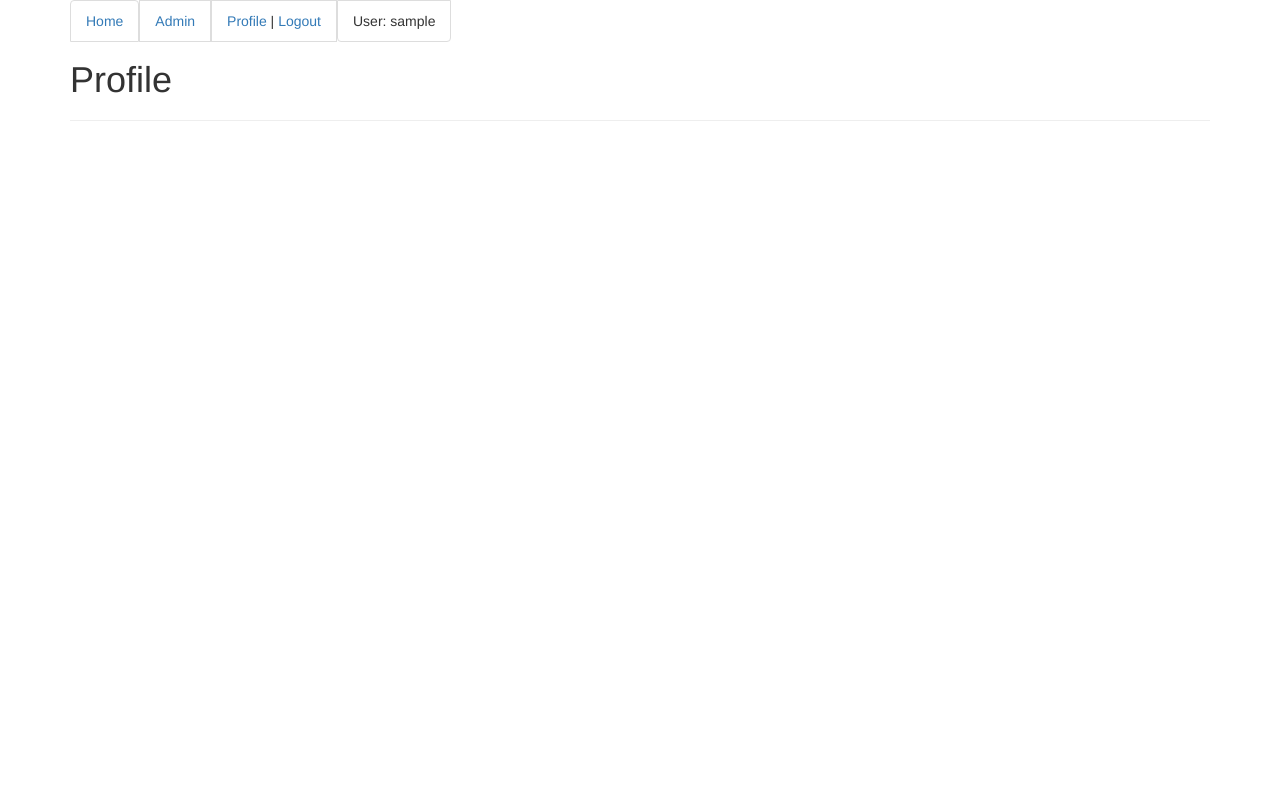
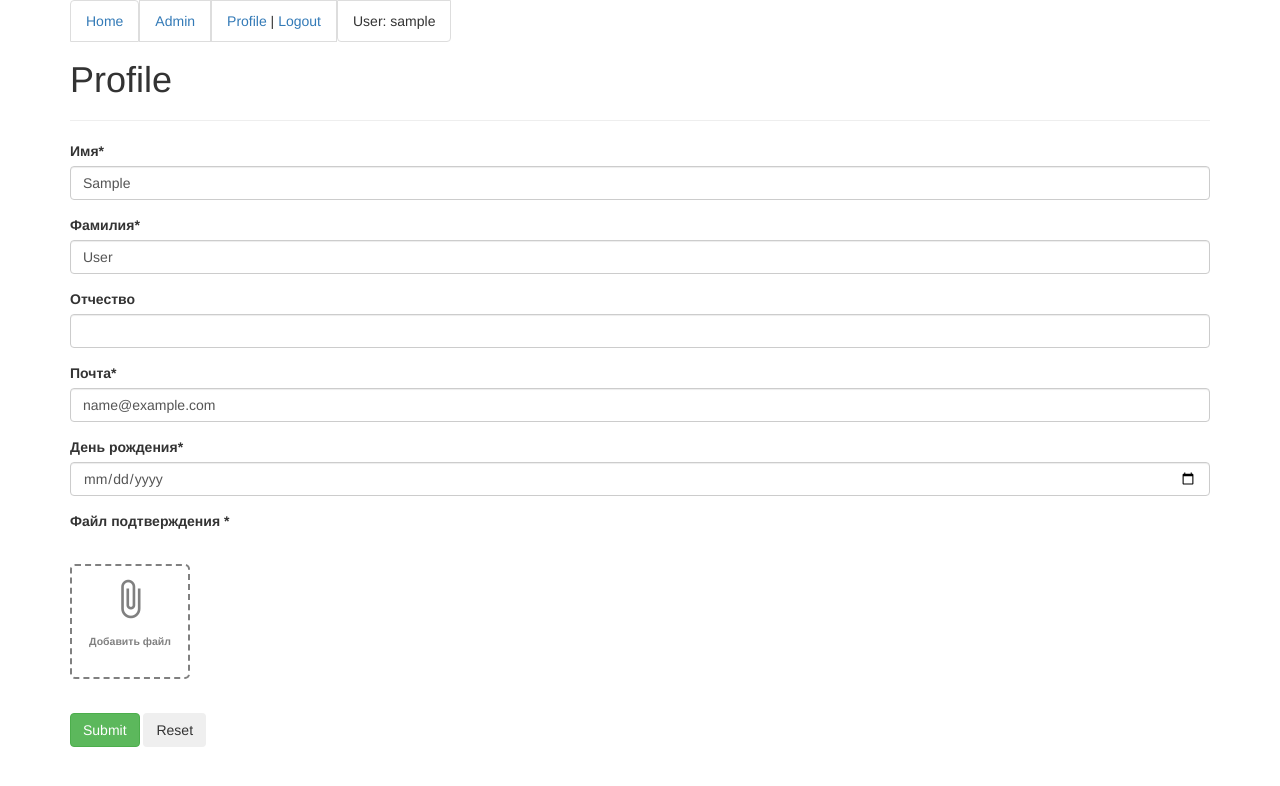
Before and after one commit to mrBlad/test_work, a Django app: page /users/profile/ in a window 1280 px wide. Shown: the top 786 px of the page. Run offline with Django 3.2, Linux system fonts and the light colour scheme; the visitor is signed in with stand-in values (Sample User, id 1); parts of the project's set-up code (start-up, migrations or seed data) failed here and were passed over; some libraries are stand-ins or nearby versions.

Commit message:
No change data

```diff
--- a/create_order/templates/base.html
+++ b/create_order/templates/base.html
@@ -8,6 +8,7 @@
   <meta name="viewport" content="width=device-width, initial-scale=1, shrink-to-fit=no">
   <link rel="stylesheet" href="https://cdn.jsdelivr.net/npm/bootstrap@3.4.1/dist/css/bootstrap.min.css" integrity="sha384-HSMxcRTRxnN+Bdg0JdbxYKrThecOKuH5zCYotlSAcp1+c8xmyTe9GYg1l9a69psu" crossorigin="anonymous">
   <link rel="stylesheet" href=" {% static 'css/main.css' %} ">
+  <link href="https://fonts.googleapis.com/icon?family=Material+Icons" rel="stylesheet">
   <title>Test site</title>
 </head>
 <body class="container">
--- a/static/css/main.css
+++ b/static/css/main.css
@@ -5,3 +5,45 @@
 .list-group {
     padding-bottom: 40px;
 }
+
+.upload_file {
+    padding-top:1em;
+    padding-bottom:1em;
+    padding-right:1em;
+    margin-top:1em;
+    margin-bottom:1em;
+    margin-right:1em;
+}
+
+.upload_file input[type=file] {
+    outline:0;
+    opacity:0;
+    pointer-events:none;
+    user-select:none;
+}
+
+.upload_file .label {
+    width:120px;
+    border:2px dashed grey;
+    border-radius:5px;
+    display:block;
+    padding:1.2em;
+    transition:border 300ms ease;
+    cursor:pointer;
+    text-align:center
+}
+ .upload_file .label i{
+    display:block;
+    font-size:42px;
+    padding-bottom:16px
+}
+ .upload_file .label i,.upload_file .label .title{
+    color:grey;
+    transition:200ms color
+}
+ .upload_file .label:hover{
+    border:2px solid #000
+}
+ .upload_file .label:hover i,.upload_file .label:hover .title{
+    color:#000
+}
--- a/users/forms.py
+++ b/users/forms.py
@@ -1,6 +1,8 @@
+# coding=utf-8
 from django import forms
-from django.contrib.auth.forms import UserCreationForm
+from django.contrib.auth.forms import UserCreationForm, UserChangeForm
 from models import User
+from django.contrib.admin.widgets import AdminDateWidget
 
 
 class NewUserForm(UserCreationForm):
@@ -18,31 +20,46 @@ class NewUserForm(UserCreationForm):
 		return user
 
 
+class DateForm(forms.DateInput):
+	input_type = "date"
+
+	def __init__(self, **kwargs):
+		kwargs["format"] = "%Y-%m-%d"
+		super(DateForm, self).__init__(**kwargs)
+
+
 class UpdateUserForm(forms.ModelForm):
 	first_name = forms.CharField(
 		max_length=30,
+		label='Имя',
 		required=True,
 		widget=forms.TextInput(),
 	)
 	last_name = forms.CharField(
 		max_length=30,
+		label='Фамилия',
 		required=True,
 		widget=forms.TextInput(),
 	)
 	middle_name = forms.CharField(
 		max_length=30,
+		label='Отчество',
+		required=False,
 		widget=forms.TextInput(),
 	)
 	birthday = forms.DateField(
 		required=True,
-		widget=forms.DateInput()
+		label='День рождения',
+		widget=DateForm(format=["%Y-%m-%d"])
 	)
 	email = forms.EmailField(
 		required=True,
+		label='Почта',
 		widget=forms.TextInput()
 	)
 	confirm_file = forms.FileField(
 		required=True,
+		label='Файл подтверждения',
 		widget=forms.FileInput()
 	)
 
--- a/users/templates/profile.html
+++ b/users/templates/profile.html
@@ -1,7 +1,38 @@
 {% extends 'base.html' %}
+
+{% load crispy_forms_tags %}
 
 {% block content %}
     <h1>Profile</h1>
     <hr>
 
+    <form action=" {% url 'profile' %} " method="post">
+        {% csrf_token %}
+        {{ profile_form.first_name|as_crispy_field }}
+        {{ profile_form.last_name|as_crispy_field }}
+        {{ profile_form.middle_name|as_crispy_field }}
+        {{ profile_form.email|as_crispy_field }}
+        {{ profile_form.birthday|as_crispy_field }}
+        <div class="form-group">
+            <label class="control-label requiredField">
+                {{ profile_form.confirm_file.label }}
+                <span class="asteriskField">*</span>
+            </label>
+            <div class="upload_file">
+
+                <label class="label">
+                    <i class="material-icons">attach_file</i>
+                    <span class="title">Добавить файл</span>
+                    {{ profile_form.confirm_file }}
+                </label>
+            </div>
+        </div>
+
+        <button type="submit" class="btn btn-success" >Submit</button>
+        <button type="reset" class="btn">Reset</button>
+    </form>
+
+    {% if profile_form.errors %}
+        <p> {{ profile_form.errors.error }} </p>
+    {% endif %}
 {% endblock content %}
--- a/users/urls.py
+++ b/users/urls.py
@@ -1,10 +1,10 @@
 from django.conf.urls import url
-from views import Register, Login, logout_request, profile_page
+from views import Register, Login, logout_request, Profile
 
 
 urlpatterns = [
     url('register/', Register.as_view(), name='register'),
     url('login/', Login.as_view(), name='login'),
     url('logout/', logout_request, name='logout'),
-    url('profile/', profile_page, name='profile'),
+    url('profile/', Profile.as_view(), name='profile'),
 ]
--- a/users/views.py
+++ b/users/views.py
@@ -4,7 +4,7 @@ from django.shortcuts import render, redirect
 from django.views import View
 from django.contrib.auth.forms import AuthenticationForm
 from django.contrib.auth import authenticate, login, logout
-from forms import NewUserForm
+from forms import NewUserForm, UpdateUserForm
 
 
 class Register(View):
@@ -68,7 +68,33 @@ def logout_request(request):
     return redirect('home')
 
 
-def profile_page(request):
+class Profile(View):
     template_name = 'profile.html'
 
-    return render(request, template_name)
+    def get(self, request):
+        if not request.user.is_authenticated():
+            return redirect('login')
+
+        context = {
+            'profile_form': UpdateUserForm(instance=request.user)
+        }
+        return render(request, self.template_name, context)
+
+    def post(self, request):
+        if not request.user.is_authenticated():
+            return redirect('login')
+
+        user_form = UpdateUserForm(request.POST, request.FILES, instance=request.user)
+
+        if user_form.is_valid():
+            update = user_form.save(commit=False)
+            update.user = request.user
+            update.save()
+
+            return redirect('home')
+
+        context = {
+            'profile_form': UpdateUserForm(instance=request.user)
+        }
+
+        return render(request, self.template_name, context)
```
